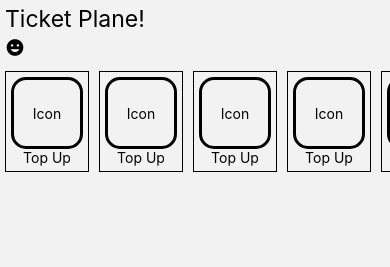
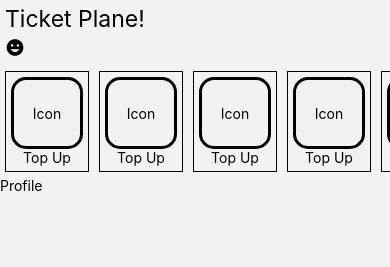
Before and after one commit to nunaprameswari/TicketPlane, a React Native app: screen /Beranda in a window 390 px wide. Shown: the top 267 px of the page. Built offline with nearby package versions, Linux system fonts and the light colour scheme.

Commit message:
memberikan navigasi di beranda

```diff
--- a/src/screens/Beranda.jsx
+++ b/src/screens/Beranda.jsx
@@ -11,7 +11,7 @@ const Data = [
   {id: 5, label: 'Top Up'},
 ];
 
-const Beranda = () => (
+const Beranda = navigation => (
   <View>
     <Text style={styles.text}>
       Ticket Plane! {'                                          '}
@@ -22,6 +22,11 @@ const Beranda = () => (
       renderItem={({item}) => <Icon label={item.label} />}
       horizontal={true}
     />
+    <TouchableOpacity
+      onPress={() => navigation.navigate('Pofile')}
+      style={styles.bottom}>
+      <Text>Profile</Text>
+    </TouchableOpacity>
   </View>
 );
 
```
